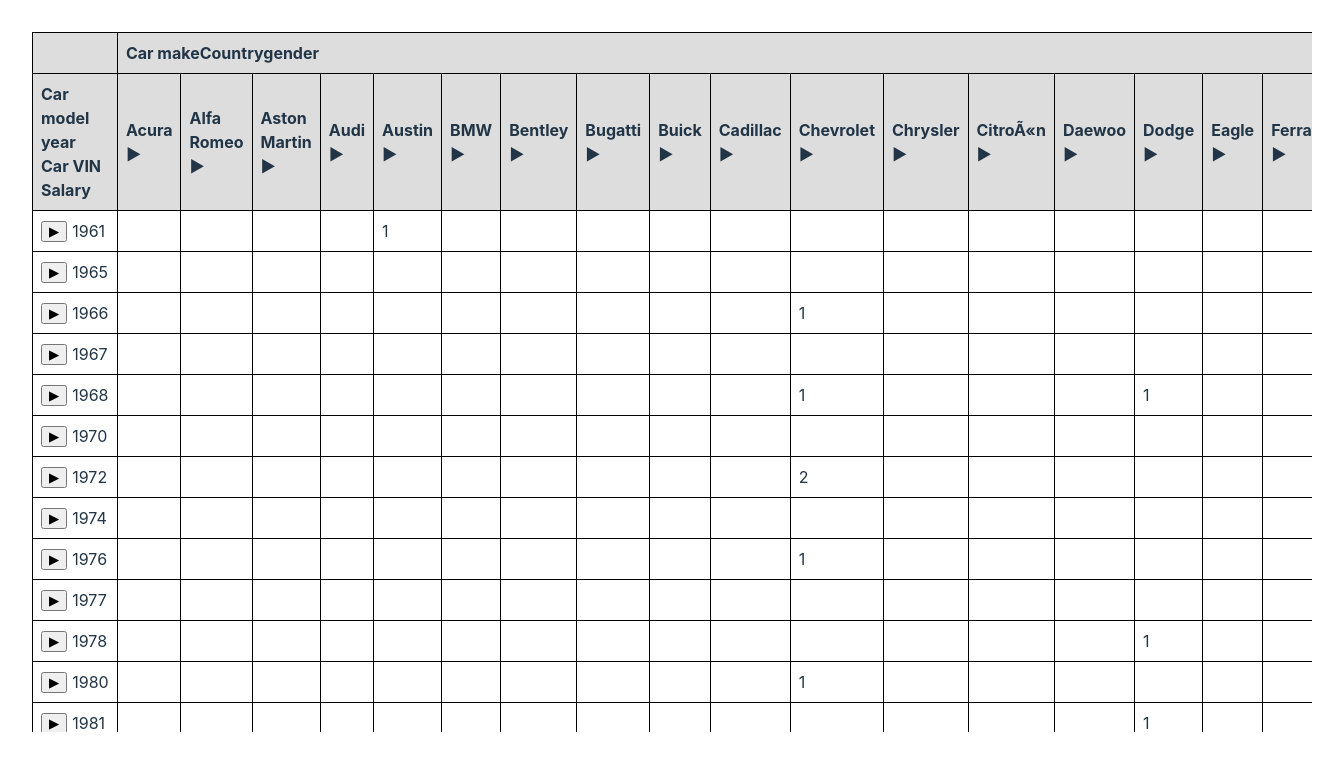
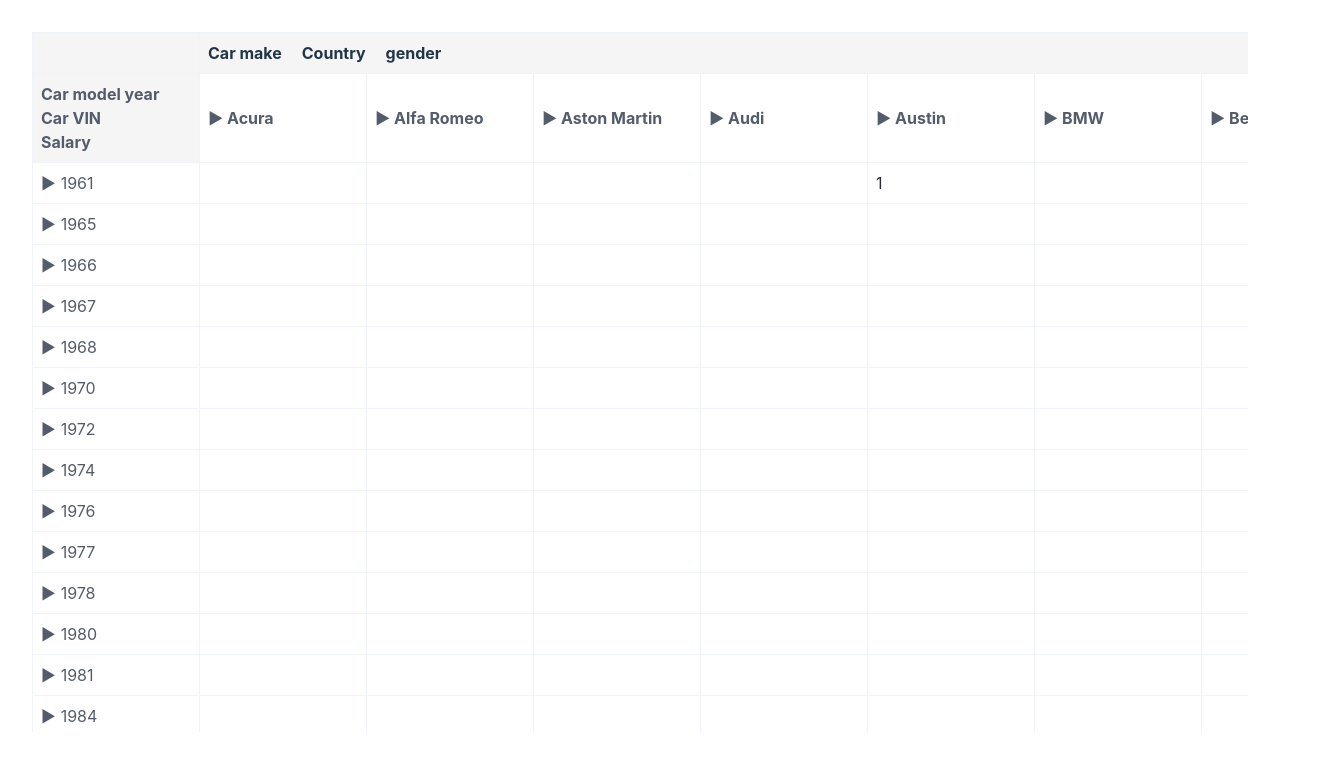
Before and after one commit to Muthuponmari/pivot_tanstack, a React (Create React App) app: page / in a window 1280 px wide. Shown: the top 770 px of the page, 1344 px wide, since content can reach past the window. Built offline with nearby package versions, Linux system fonts and the light colour scheme.

Commit message:
basic ui applied

```diff
--- a/src/App.css
+++ b/src/App.css
@@ -1,7 +1,8 @@
 #root {
-  max-width: 1280px;
+  width: 100%;
   margin: 0 auto;
   padding: 2rem;
+  overflow: hidden;
 }
 
 .logo {
--- a/src/components/pivotTable.jsx
+++ b/src/components/pivotTable.jsx
@@ -1,6 +1,8 @@
 import React, { useMemo, useState, useRef, useCallback, useEffect } from 'react';
 import { useReactTable, getCoreRowModel, getExpandedRowModel, flexRender } from '@tanstack/react-table';
 import { useVirtualizer } from '@tanstack/react-virtual';
+import '../index.css'
+
 
 export default function PivotTable({ data }) {
     const [expandedGroups, setExpandedGroups] = useState([]);
@@ -55,8 +57,8 @@
 
     const generateBranchColumn = (value, groupId, isExpanded, subColumns, toggleGroupExpansion) => ({
         header: () => (
-            <div onClick={() => toggleGroupExpansion(groupId)} style={{ cursor: 'pointer' }}>
-                {value} {isExpanded ? '▼' : '▶'}
+            <div onClick={() => toggleGroupExpansion(groupId)} style={{ cursor: 'pointer', color: '#545c6b' }}>
+                <span style={{ color: '#545c6b' }}> {isExpanded ? '▼' : '▶'}</span> <span>{value}</span>
             </div>
         ),
         id: groupId,
@@ -111,7 +113,7 @@
         if (isTopLevel) {
             return [{
                 header: columnsMetadata.map((column, index) => (
-                    <span key={index}>{column.Name}</span>
+                    <span style={{ paddingRight: '20px' }} key={index}>{column.Name}</span>
                 )),
                 id: currentMeta.Id,
                 columns: columns
@@ -234,12 +236,12 @@
                 <div style={{ display: 'flex', alignItems: 'center' }}>
                     <span style={{ width: `${row.depth * 20}px` }}></span>
                     {!row.original.isGrandTotal && (
-                        <button
+                        <div
                             onClick={() => row.toggleExpanded()}
                             style={{ cursor: 'pointer', marginRight: '5px' }}
                         >
                             {row.getIsExpanded() ? '▼' : '▶'}
-                        </button>
+                        </div>
                     )}
                     {flexRender(cell.column.columnDef.cell, cell.getContext())}
                 </div>
@@ -282,12 +284,13 @@
                 background: 'white',
             }}
         >
-            <table style={{ borderCollapse: 'collapse', width: '100%' }}>
+            <table style={{ borderCollapse: 'collapse', width: '100%', color: '#282B2F' }}>
                 <thead style={{
                     position: 'sticky',
                     top: 0,
                     zIndex: 1,
-                    background: '#ddd',
+                    background: '#ffffff',
+                    border: '1px solid #f0f3f7',
                 }}>
                     {table.getHeaderGroups().map(headerGroup => (
                         <tr key={headerGroup.id}>
@@ -297,8 +300,10 @@
                                     colSpan={header.colSpan}
                                     style={{
                                         padding: '8px',
-                                        border: '1px solid black',
-                                        textAlign: 'left'
+                                        border: '1px solid #f0f3f7',
+                                        textAlign: 'left',
+                                        minWidth: `${header.column.getSize()}px`,
+                                        width: `${header.column.getSize()}px`,
                                     }}
                                 >
                                     {header.isPlaceholder ? null :
@@ -327,7 +332,7 @@
                                 }}
                             >
                                 {row.getVisibleCells().map(cell => (
-                                    <td key={cell.id} style={{ border: '1px solid black', padding: '8px' }}>
+                                    <td key={cell.id} style={{ border: '1px solid #f0f3f7', padding: '8px' }}>
                                         {renderCell(cell)}
                                     </td>
                                 ))}
--- a/src/index.css
+++ b/src/index.css
@@ -34,3 +34,20 @@
   font-size: 3.2em;
   line-height: 1.1;
 }
+
+tr {
+  border: 1px solid rgb(240, 243, 247);
+}
+
+
+thead > tr:first-child, thead > tr:nth-child(2) > th:first-child {
+  background: #f5f5f5;
+}
+
+tr div {
+    color: #545c6b;
+}
+
+th {
+  color: #213547;
+}
```
